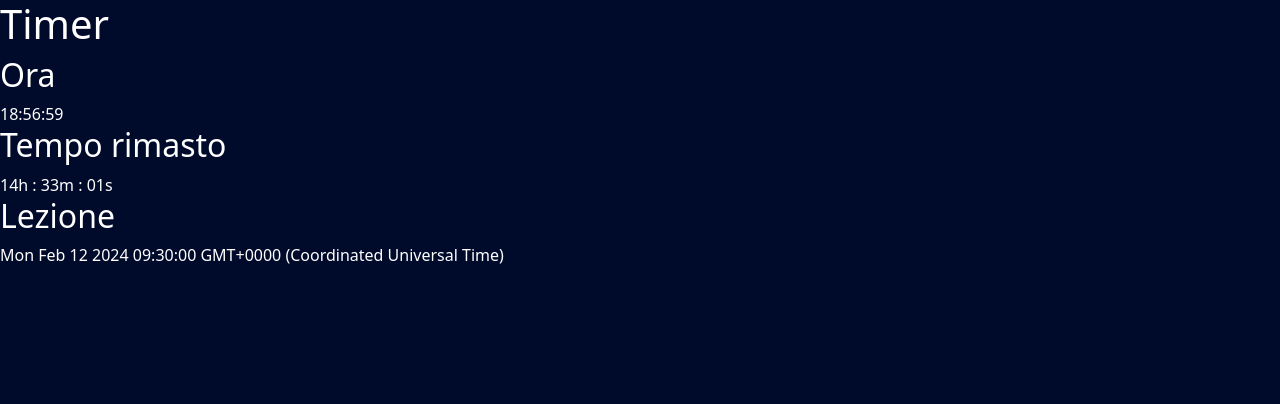
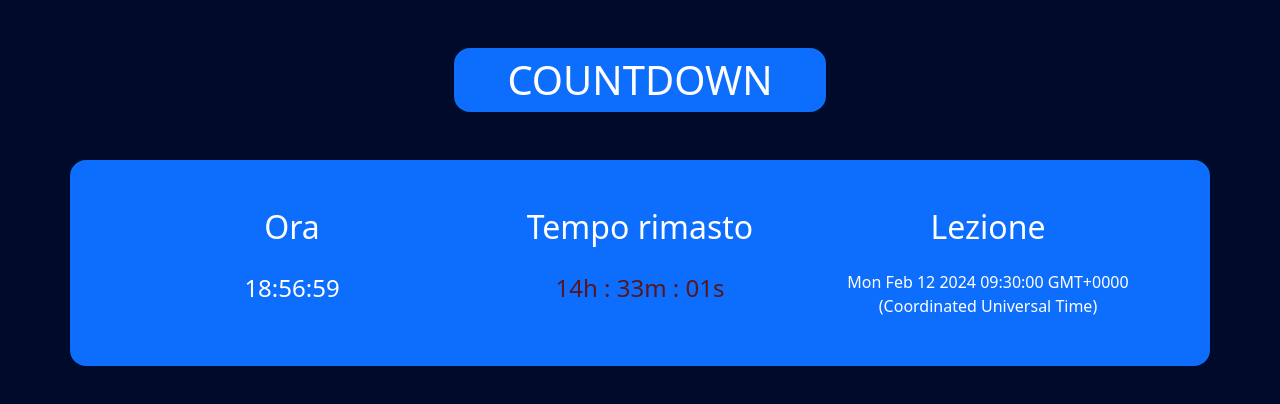
Before and after one commit to Gutierrez-Pool/js-simon, a plain HTML site: page index.html in a window 1280 px wide. Drawn offline with nearby package versions, Linux system fonts and the light colour scheme.

Commit message:
esercizio finito

```diff
--- a/index.html
+++ b/index.html
@@ -12,22 +12,27 @@
 
 <body style="background-color: #000a2a; color: white;">
 
-    <h1>Timer</h1>
 
-    <div>
-        <h2>Ora</h2>
-        <div id="orologio"></div>
-    </div>
+    <div class="container text-center">
+        <h1 class=" col-4 mx-auto m-5 bg-primary py-2 rounded-4">COUNTDOWN</h1>
 
-    <div>
-        <h2>Tempo rimasto</h2>
-        <div id="timer"></div>
-    </div>
+        <div class="row bg-primary p-5 rounded-4">
+            <div class="col-4">
+                <h2 class="pb-3">Ora</h2>
+                <div id="orologio" class="fs-4"></div>
+            </div>
 
-    <div>
-        <h2>Lezione</h2>
-        <div id="lezione">
+            <div class="col-4">
+                <h2 class="pb-3">Tempo rimasto</h2>
+                <div id="timer" class="fs-4 text-danger-emphasis"></div>
+            </div>
 
+            <div class="col-4">
+                <h2 class="pb-3">Lezione</h2>
+                <div id="lezione">
+
+                </div>
+            </div>
         </div>
     </div>
 
--- a/js/script.js
+++ b/js/script.js
@@ -1,15 +1,7 @@
 // Sfruttiamo le timing functions per fare il conto alla rovescia per la correzione di domani!
 // Ogni secondo il nostro countdown dovrà scalare fino alle 9:30 di lunedì mattina!
 
-// Consigli
-// Questo esercizio richiede un po' di ricerca ma anche un po' di domande che accompagnano l'uomo da tempo immemore:
-// Da quante ore è composto un giorno?
-// Da quanti minuti è composta un'ora?
-// Da quanti secondi è composto un minuto?
-// Da quanti millisecondi è composto un secondo?
-// Quanti millisecondi mi separano da domani alle 9:30?
-// Esiste un oggetto JS in grado di gestire le date?
-// Esistono dei metodi per trasformare una data in millisecondi?
+
 
 // Now
 function mostraOrologio() {
@@ -23,8 +15,8 @@ function mostraOrologio() {
     if(secondi < 10) { secondi = '0' + secondi; }
 
     document.getElementById("orologio").innerHTML = ore+':'+minuti+':'+secondi;
+
 }
-
 setInterval(mostraOrologio, 1000);
 
 
@@ -34,6 +26,10 @@ const lezione = new Date ("February 12, 2024 09:30:00");
 console.log (lezione);
 
 document.getElementById("lezione").innerHTML = lezione;
+
+// Prova
+// const lezione = new Date ("February 11, 2024 19:52:00");
+
 
 
 // Countdown
@@ -55,14 +51,18 @@ const countdown = setInterval(function() {
 
     ore = ore % 24;
 
+
     if(ore < 10) { ore = '0' + ore; }
     if(minuti < 10) { minuti = '0' + minuti; }
     if(secondi < 10) { secondi = '0' + secondi; }
 
+
     document.getElementById("timer").innerHTML = ore+'h : '+minuti+'m : '+secondi+'s';
 
-    if (countdown < 0) {
+    if (temporimasto <= 0) {
+
         clearInterval (countdown);
+
         document.getElementById("timer").innerHTML = "Tempo esaurito";
     }
 
```
